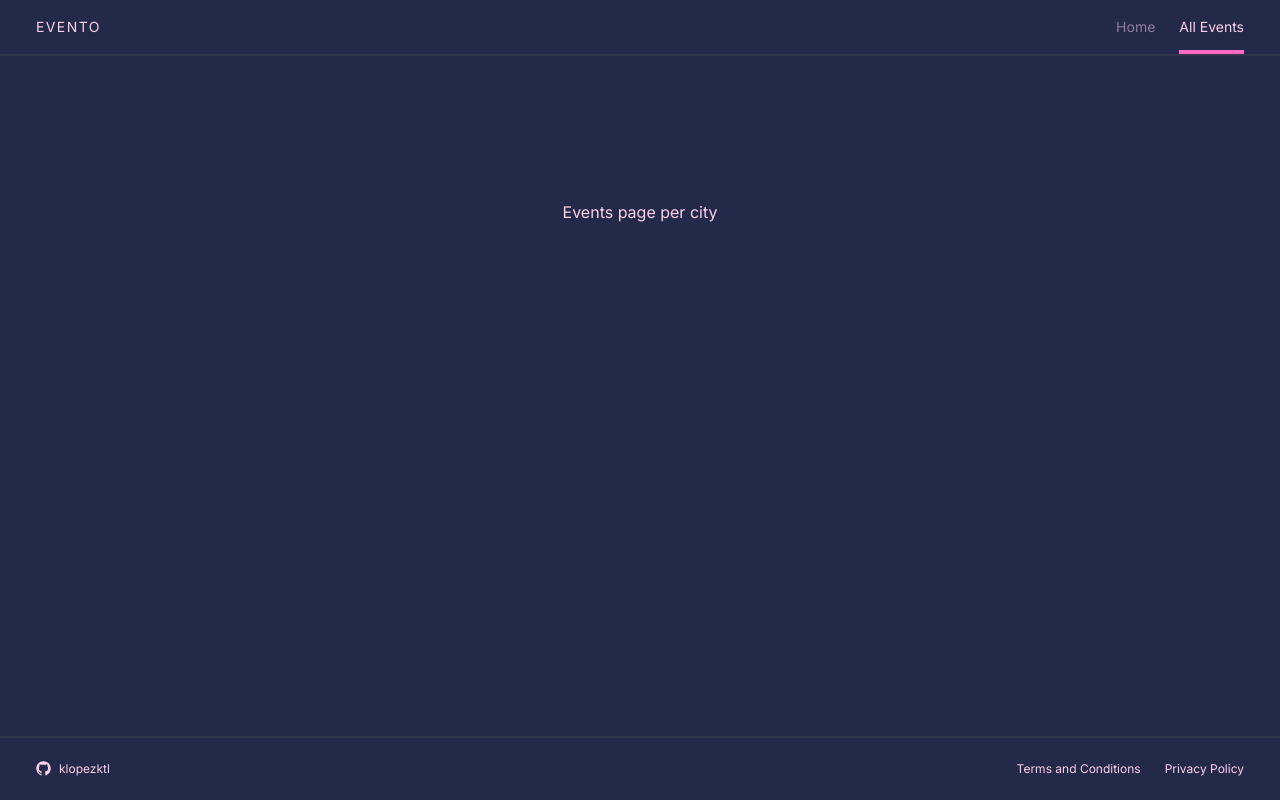
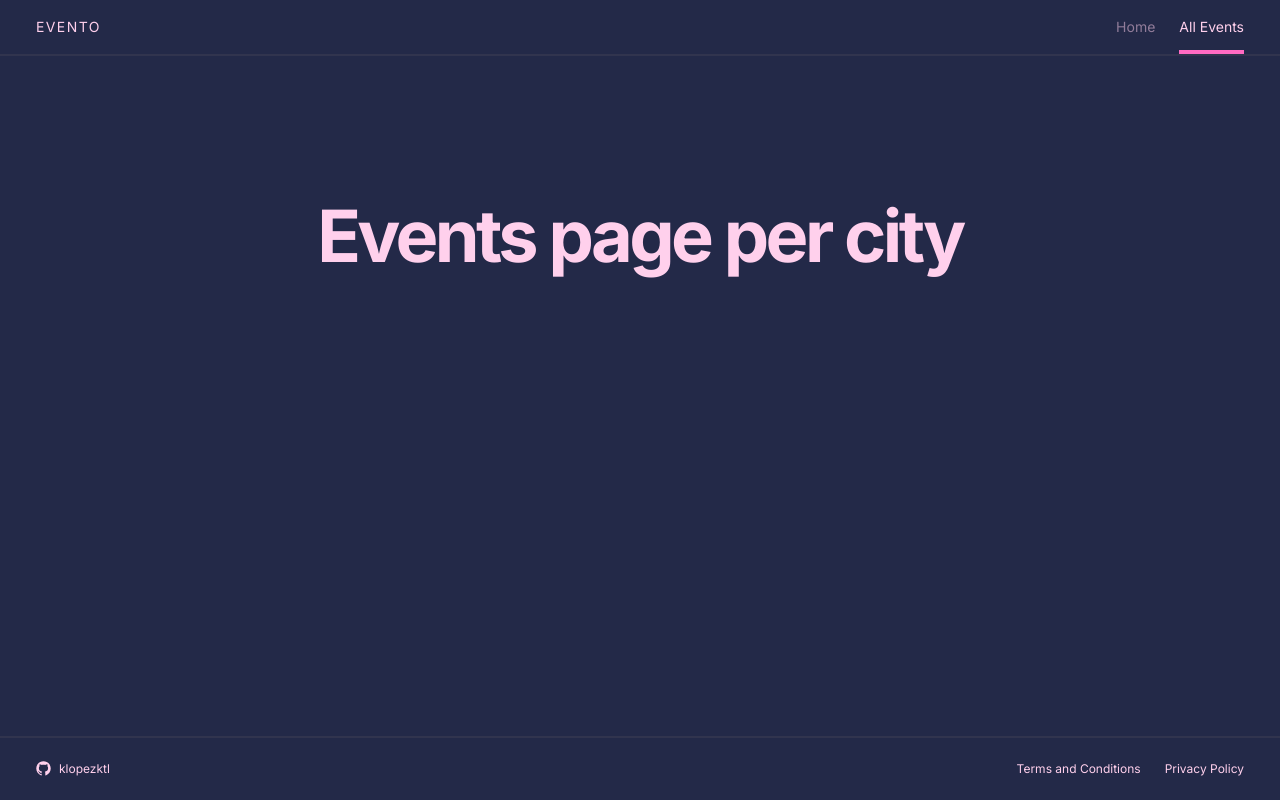
Before and after one commit to kimlopezktl/evento-clone, a Next.js app: page /events/all in a window 1280 px wide. Built offline with nearby package versions, Linux system fonts and the light colour scheme.

Commit message:
Create reusable "H1" component

```diff
--- a/src/app/events/[city]/page.tsx
+++ b/src/app/events/[city]/page.tsx
@@ -1,7 +1,9 @@
+import H1 from "@/components/H1";
+
 export default function EventsPage() {
   return (
-    <main className="flex h-auto flex-col items-center px-3 pt-36 text-center">
-      <p>Events page per city</p>
+    <main className="flex h-auto min-h-[85vh] flex-col items-center px-3 pt-36 text-center">
+      <H1>Events page per city</H1>
     </main>
   );
 }
--- a/src/app/page.tsx
+++ b/src/app/page.tsx
@@ -1,5 +1,6 @@
 import SearchEvent from "@/components/SearchEvent";
 import Link from "next/link";
+import H1 from "@/components/H1";
 
 const popularCity = [
   { path: "austin", name: "Austin" },
@@ -8,9 +9,7 @@ const popularCity = [
 export default function Home() {
   return (
     <main className="flex h-auto flex-col items-center px-3 pt-36 text-center">
-      <h1 className="text-4xl font-bold tracking-tighter sm:text-7xl">
-        Find events around you
-      </h1>
+      <H1>Find events around you</H1>
       <h2 className="pt-6 text-lg font-light text-pink/70 sm:text-3xl">
         Browse more than{" "}
         <span className="font-bold italic text-accent underline">
--- /dev/null
+++ b/src/components/H1.tsx
@@ -0,0 +1,13 @@
+import React from "react";
+
+interface H1Props {
+  children: React.ReactNode;
+}
+
+export default function H1({ children }: H1Props) {
+  return (
+    <h1 className="text-4xl font-bold tracking-tighter sm:text-7xl">
+      {children}
+    </h1>
+  );
+}
```
